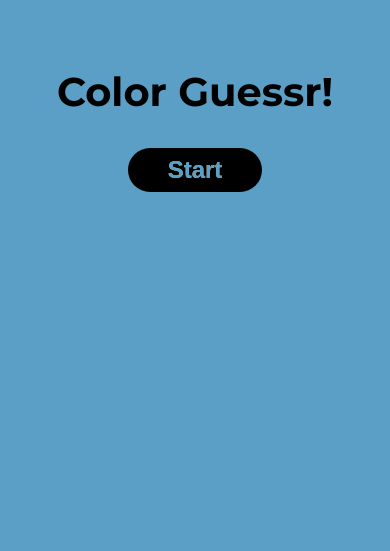
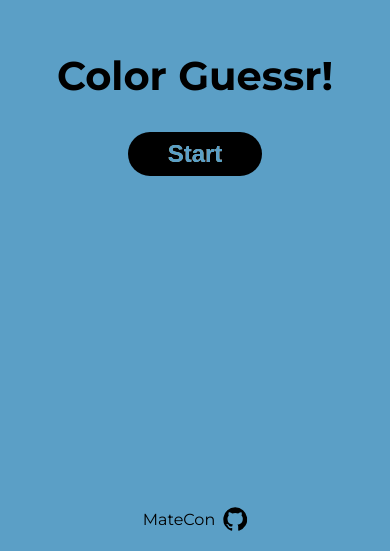
Before and after one commit to MateCon/ColorGuessr, a React (Create React App) app: page / in a window 390 px wide. Shown: the part 293-844 px from the top of the page. Built offline with nearby package versions, Linux system fonts and the light colour scheme.

Commit message:
add github link

```diff
--- a/src/App.scss
+++ b/src/App.scss
@@ -152,21 +152,6 @@ h1 {
 	height: 20px !important;
 }
 
-@media (max-width: 800px) {
-	#root {
-		padding: 2rem;
-	}
-
-	h1 {
-		text-align: center;
-		font-size: 2.5rem;
-	}
-
-	.color-result-container {
-		font-size: 1.1rem;
-	}
-}
-
 input {
 	font-size: 1.75rem !important;
 }
@@ -204,3 +189,34 @@ form button {
 	height: 2rem;
 	border-radius: 50%;
 }
+
+.github a {
+	position: absolute;
+	bottom: 20px;
+	right: 20px;
+	display: flex;
+	flex-direction: row;
+	align-items: center;
+	gap: 0.5rem;
+	text-decoration: none;
+}
+
+@media (max-width: 800px) {
+	#root {
+		padding: 2rem;
+	}
+
+	h1 {
+		text-align: center;
+		font-size: 2.5rem;
+	}
+
+	.color-result-container {
+		font-size: 1.1rem;
+	}
+
+	.github a {
+		right: 50%;
+		transform: translateX(50%);
+	}
+}
--- a/src/components/Index.tsx
+++ b/src/components/Index.tsx
@@ -1,5 +1,6 @@
 import { FC } from "react";
 import { useNavigate } from "react-router-dom";
+import GitHubIcon from "@material-ui/icons/GitHub";
 
 const Index: FC = () => {
 	const navigate = useNavigate();
@@ -13,6 +14,12 @@ const Index: FC = () => {
 					navigate("/game");
 				}}
 			>Start</button>
+			<div className="github">
+				<a href="http://github.com/matecon" target="blank">
+					<p>MateCon</p>
+					<GitHubIcon />
+				</a>
+			</div>
 		</section>
 	);
 };
```
